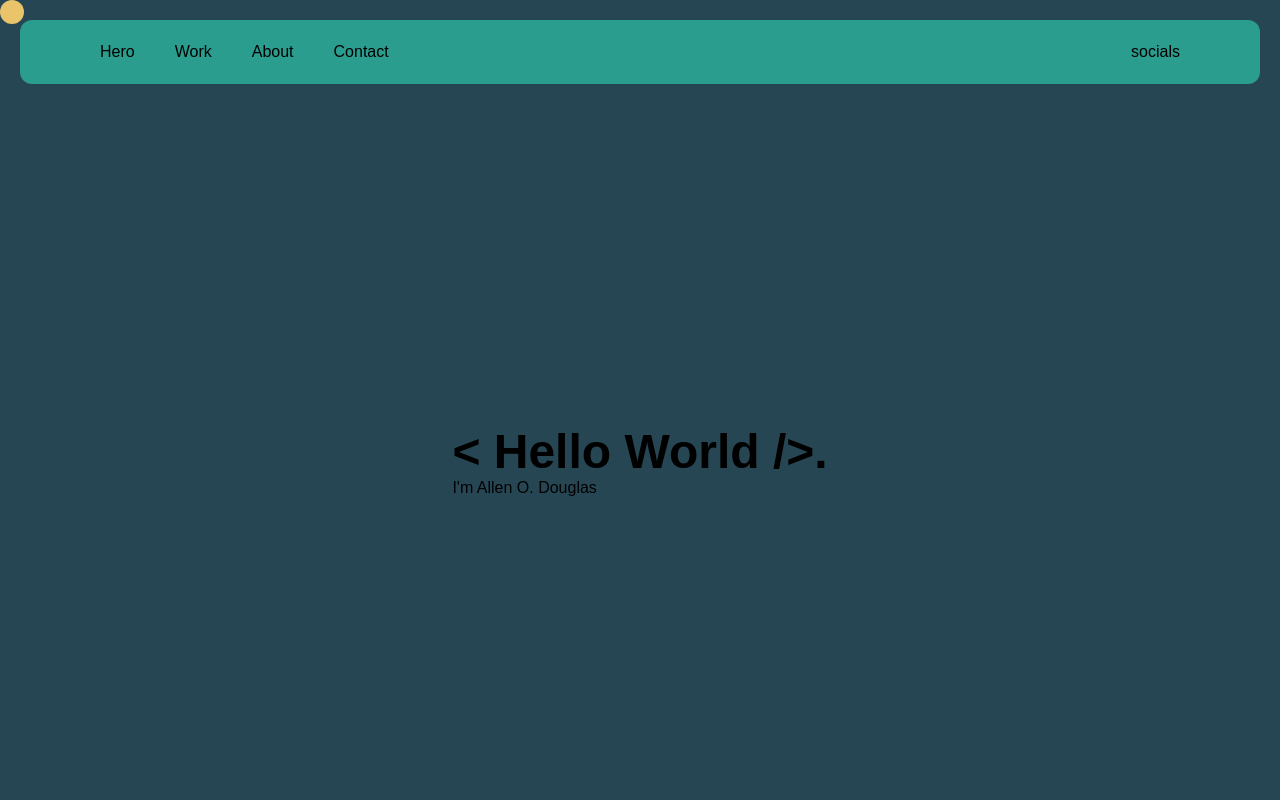
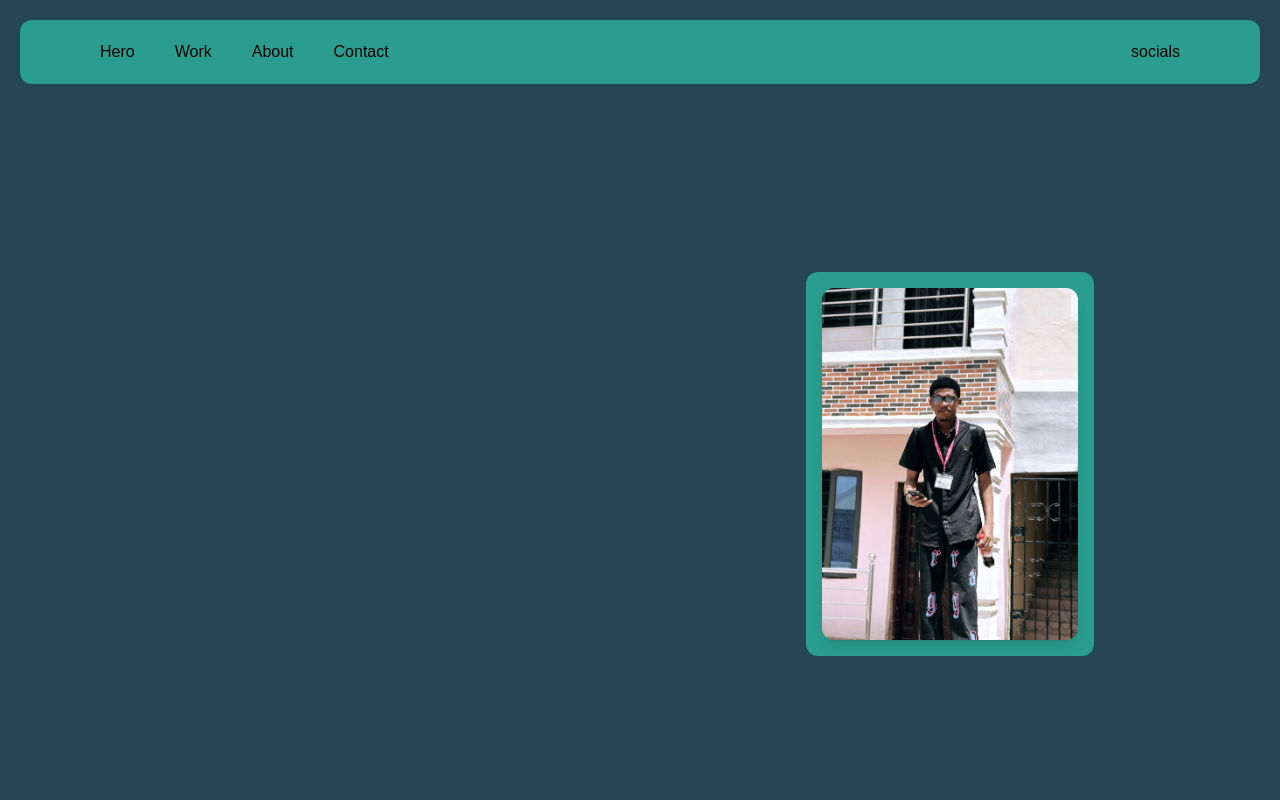
Before and after one commit to Tsunamiisking/portfolio, a Next.js app: page / in a window 1280 px wide. Shown: the top 800 px of the page. Built offline with nearby package versions, Linux system fonts and the light colour scheme.

Commit message:
feat: add HeroCard component and integrate it into HeroSection; update Header for z-index adjustments

```diff
--- a/src/app/components/Header.jsx
+++ b/src/app/components/Header.jsx
@@ -10,7 +10,7 @@ const NavMenu = [
 
 const Header = () => {
   return (
-    <div className="flex md:grid md:grid-cols-2 justify-center items-center md:justify-between backgroundButton md:px-20 w-full py-5 rounded-xl manrope-bold sticky top-5">
+    <div className="flex md:grid md:grid-cols-2 justify-center items-center md:justify-between backgroundButton md:px-20 w-full py-5 rounded-xl manrope-bold sticky top-5 z-100">
         <div className='flex justify-between md:justify-start gap-10 order-2 md:order-1 font'>
             {NavMenu.map((item, index) => {
                 return <div key={index} className='flex items-center'><a href={item.href}>{item.name}</a></div>
--- /dev/null
+++ b/src/app/components/HeroCard.jsx
@@ -0,0 +1,96 @@
+import React, { useRef } from "react";
+import {
+  motion,
+  useMotionTemplate,
+  useMotionValue,
+  useSpring,
+} from "framer-motion";
+// import { FiMousePointer } from "react-icons/fi";
+
+const HeroCard = () => {
+  return (
+    <div className="grid place-content-center bg-gradient-to-br px-4 py-12 text-slate-900">
+      <TiltCard />
+    </div>
+  );
+};
+
+const ROTATION_RANGE = 32.5;
+const HALF_ROTATION_RANGE = 32.5 / 2;
+
+const TiltCard = () => {
+const HeroImage = "/assets/images/heroimage.jpg";
+  const ref = useRef(null);
+
+  const x = useMotionValue(0);
+  const y = useMotionValue(0);
+
+  const xSpring = useSpring(x);
+  const ySpring = useSpring(y);
+
+  const transform = useMotionTemplate`rotateX(${xSpring}deg) rotateY(${ySpring}deg)`;
+
+  const handleMouseMove = (e) => {
+    if (!ref.current) return [0, 0];
+
+    const rect = ref.current.getBoundingClientRect();
+
+    const width = rect.width;
+    const height = rect.height;
+
+    const mouseX = (e.clientX - rect.left) * ROTATION_RANGE;
+    const mouseY = (e.clientY - rect.top) * ROTATION_RANGE;
+
+    const rX = (mouseY / height - HALF_ROTATION_RANGE) * -1;
+    const rY = mouseX / width - HALF_ROTATION_RANGE;
+
+    x.set(rX);
+    y.set(rY);
+  };
+
+  const handleMouseLeave = () => {
+    x.set(0);
+    y.set(0);
+  };
+
+  return (
+    <motion.div
+      ref={ref}
+      onMouseMove={handleMouseMove}
+      onMouseLeave={handleMouseLeave}
+      style={{
+        transformStyle: "preserve-3d",
+        transform,
+      }}
+      className="relative h-96 w-72 rounded-xl bg-gradient-to-br backgroundButton"
+    >
+      <div
+        style={{
+          transform: "translateZ(75px)",
+          transformStyle: "preserve-3d",
+          background: "url('/assets/images/heroimage.jpg')",
+          backgroundSize: "cover",
+          backgroundPosition: "center",
+        }}
+        className="absolute inset-4 grid place-content-center rounded-xl bg-white shadow-lg"
+      >
+        {/* <FiMousePointer
+          style={{
+            transform: "translateZ(75px)",
+          }}
+          className="mx-auto text-4xl"
+        /> */}
+        {/* <p
+          style={{
+            transform: "translateZ(50px)",
+          }}
+          className="text-center text-2xl font-bold"
+        >
+          HOVER ME
+        </p> */}
+      </div>
+    </motion.div>
+  );
+};
+
+export default HeroCard;
--- a/src/app/components/HeroSection.jsx
+++ b/src/app/components/HeroSection.jsx
@@ -1,13 +1,16 @@
 import React from 'react'
 import Header from './Header'
+import HeroCard from './HeroCard';
 
 const HeroSection = () => {
   const word = "< Hello World />";
   return (
-    <div className='min-h-screen w-full flex justify-center items-center'>
+    <div className='min-h-screen w-full grid grid-cols-1 md:grid-cols-2 justify-center items-center'>
        <div className=''>
-       <h1 className='text-5xl outfit-bold'>{word}<span className=''>.</span></h1>
-       <h2 className=''>I'm Allen <span className='text-primary'>O.</span> Douglas</h2>
+       {/* Text Section */}
+       </div>
+       <div>
+        <HeroCard/>
        </div>
     </div>
   )
--- a/src/app/page.jsx
+++ b/src/app/page.jsx
@@ -6,6 +6,7 @@ import Header from "@/app/components/Header";
 import HeroSection from "@/app/components/HeroSection";
 import WorkSection from "@/app/components/WorkSection";
 import { DragCards } from "./components/Certificates";
+import HeroCard from "./components/HeroCard";
 
 // import Hire
 
@@ -25,10 +26,10 @@ export default function Home() {
   }, [mouseX, mouseY]);
   return (
     <main className="px-5 lg:px:10">
-      <motion.div
+      {/* <motion.div
         className="fixed top-0 left-0 w-6 h-6 bg-cursor rounded-full pointer-events-none z-1000"
         style={{ x: springX, y: springY }}
-      />
+      /> */}
       <Header />
       <HeroSection />
       <WorkSection />
```
Also changed, not shown: public/assets/images/heroimage.JPG (added).
